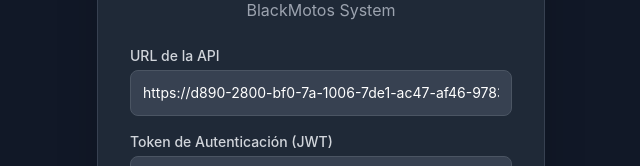
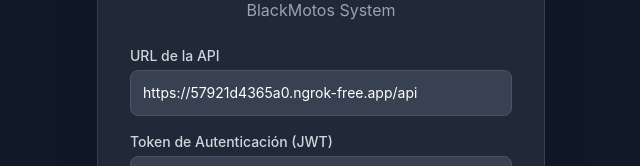
Before and after one commit to BrayanBJ27/gps-simulador-blackmotos, a plain HTML site: page index.html in a window 1280 px wide. Shown: the part 170-336 px from the top of the page, without its empty margins (319-959 px from the left). Drawn offline with nearby package versions, Linux system fonts and the light colour scheme.

Commit message:
Update index.html

```diff
--- a/index.html
+++ b/index.html
@@ -19,7 +19,7 @@
         <div class="space-y-4">
             <div>
                 <label for="apiUrl" class="block text-sm font-medium text-gray-300 mb-1 text-left">URL de la API</label>
-                <input type="text" id="apiUrl" value="https://d890-2800-bf0-7a-1006-7de1-ac47-af46-9783.ngrok-free.app/api" class="w-full p-3 bg-gray-700 border border-gray-600 rounded-lg focus:ring-2 focus:ring-red-500 focus:border-red-500 text-sm">
+                <input type="text" id="apiUrl" value="https://57921d4365a0.ngrok-free.app/api" class="w-full p-3 bg-gray-700 border border-gray-600 rounded-lg focus:ring-2 focus:ring-red-500 focus:border-red-500 text-sm">
             </div>
             <div>
                 <label for="tokenInput" class="block text-sm font-medium text-gray-300 mb-1 text-left">Token de Autenticación (JWT)</label>
```
